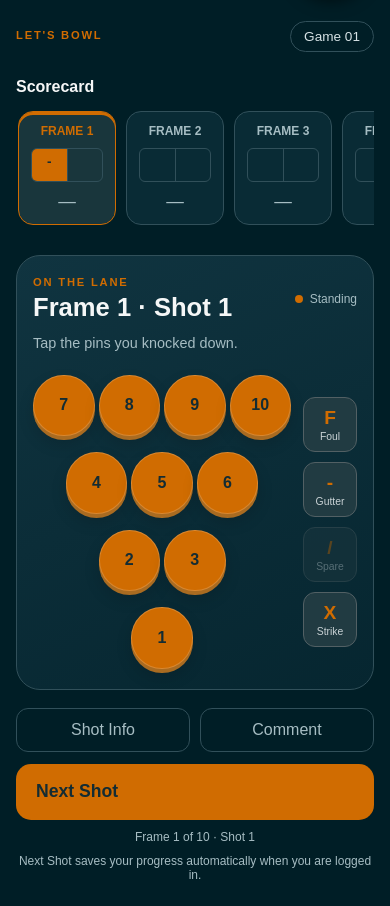
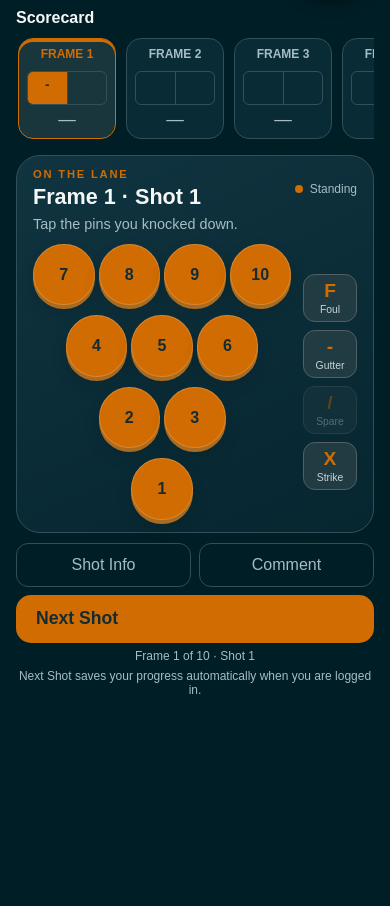
Before and after one commit to ahellmann201/RevCapstoneFa26, a website built with Vite: page frontend/game.html in a window 390 px wide. Shown: the part 83-989 px from the top of the page. After the commit the page ends 844 px from the top, so only its background shows below. Built offline with nearby package versions, Linux system fonts and the light colour scheme; no server answers.

Commit message:
Game page now fits better on phone

```diff
--- a/frontend/css/game.css
+++ b/frontend/css/game.css
@@ -28,7 +28,7 @@
     --tap-highlight-color: transparent;
     --body-min-height: 100dvh;
     --content-width: min(100%, 720px);
-    --content-padding-block: 24px;
+    --content-padding-block: 12px;
     --content-padding-inline: 16px;
     --content-padding-bottom: calc(var(--content-padding-block) + env(safe-area-inset-bottom));
     --heading-gap: 12px;
@@ -42,36 +42,36 @@
     --badge-padding-inline: 13px;
     --badge-radius: 999px;
     --badge-size: 0.85rem;
-    --section-bottom-gap: 12px;
+    --section-bottom-gap: 8px;
     --section-title-size: 1rem;
     --label-size: 0.75rem;
     --scroll-gap: 10px;
     --scroll-padding-block-start: 3px;
     --scroll-padding-inline: 2px;
-    --scroll-padding-block-end: 12px;
+    --scroll-padding-block-end: 6px;
     --frame-width: 98px;
-    --frame-padding: 12px;
+    --frame-padding: 8px;
     --frame-radius: 15px;
     --current-frame-inset: 3px;
     --rolls-radius: 6px;
     --roll-padding-block: 5px;
     --roll-min-height: 32px;
-    --frame-total-gap: 9px;
+    --frame-total-gap: 4px;
     --frame-total-size: 1.1rem;
-    --lane-top-gap: 18px;
-    --lane-padding-block: 20px;
+    --lane-top-gap: 10px;
+    --lane-padding-block: 12px;
     --lane-padding-inline: 16px;
     --lane-radius: 24px;
-    --lane-heading-size: 1.6rem;
+    --lane-heading-size: 1.35rem;
     --legend-gap: 7px;
     --legend-dot-size: 8px;
-    --hint-top-gap: 12px;
-    --hint-bottom-gap: 24px;
+    --hint-top-gap: 6px;
+    --hint-bottom-gap: 12px;
     --hint-size: 0.9rem;
     --controls-column: 54px;
-    --rack-gap-block: 16px;
+    --rack-gap-block: 10px;
     --rack-gap-inline: 4px;
-    --rack-max-width: 390px;
+    --rack-max-width: 300px;
     --pin-outline-width: 1px;
     --pin-outline-color: rgb(255 255 255 / 18%);
     --pin-radius: 50%;
@@ -84,21 +84,21 @@
     --pin-selected-shadow-y: 2px;
     --pin-selected-offset: 2px;
     --transition-duration: 0.15s;
-    --shot-gap: 10px;
+    --shot-gap: 8px;
     --shot-button-gap: 2px;
-    --shot-min-height: 55px;
+    --shot-min-height: 48px;
     --shot-radius: 12px;
     --shot-symbol-size: 1.2rem;
     --shot-label-size: 0.65rem;
     --note-top-gap: 24px;
-    --footer-top-gap: 18px;
+    --footer-top-gap: 10px;
     --action-min-height: 44px;
-    --next-min-height: 56px;
+    --next-min-height: 48px;
     --next-padding-block: 12px;
     --next-padding-inline: 20px;
     --next-radius: 15px;
     --next-font-size: 1.1rem;
-    --status-top-gap: 10px;
+    --status-top-gap: 6px;
     --focus-outline-width: 2px;
     --focus-outline-offset: 4px;
     --pin-disabled-opacity: 0.55;
--- a/frontend/game.html
+++ b/frontend/game.html
@@ -15,14 +15,6 @@
     <navbar></navbar>
 
     <main class="game_page">
-        <header class="game_heading">
-            <div>
-                <p class="game_eyebrow">LET'S BOWL</p>
-            </div>
-
-            <span class="game_badge">Game 01</span>
-        </header>
-
         <section class="score_section" aria-labelledby="score_title">
             <div class="section_heading">
                 <h2 id="score_title">Scorecard</h2>
--- a/frontend/js/game.js
+++ b/frontend/js/game.js
@@ -72,6 +72,7 @@ let busy = false;
 let loading = Boolean(requestedDatabaseId || database.game);
 let databaseMessage = "";
 let viewingFrame = null;
+let viewingShot = 1;
 let loadFailed = false;
 
 function confirmedFrames() {
@@ -118,7 +119,6 @@ async function saveToDatabase() {
             url.searchParams.set("game_id", database.game.game_id);
             window.history.replaceState(null, "", url);
         }
-        document.querySelector(".game_badge").textContent = `Game ${database.game.game_number}`;
     } catch (error) {
         database.blocked = true;
         databaseMessage = database.game
@@ -245,8 +245,20 @@ for (let frame = 1; frame <= FRAME_COUNT; frame++) {
     frameStrip.appendChild(card);
     card.addEventListener("click", () => {
         if (busy || loading || loadFailed || frame > currentFrame) return;
-        viewingFrame = frame === currentFrame ? null : frame;
+        viewingFrame = frame;
+        viewingShot = 1;
         updateFrame();
+    });
+    card.querySelectorAll(".frame_rolls span").forEach((cell, index) => {
+        cell.addEventListener("click", (event) => {
+            event.stopPropagation();
+            if (busy || loading || loadFailed || frame > currentFrame) return;
+            const shot = getFrameShots(frameId)[index];
+            if (!shot || (frame === currentFrame && index + 1 > currentShot)) return;
+            viewingFrame = frame;
+            viewingShot = index + 1;
+            updateFrame();
+        });
     });
 }
 // Pin positions: back row to front row.
@@ -301,7 +313,7 @@ pinLayout.forEach(({ number, row, column }) => {
 function updateFrame() {
     const displayedFrame = viewingFrame ?? currentFrame;
     const displayedShots = getFrameShots(frames[displayedFrame - 1].id);
-    const displayedShot = viewingFrame === null ? currentShot : displayedShots.length;
+    const displayedShot = viewingFrame === null ? currentShot : viewingShot;
     const startingPins = getStartingPins(displayedFrame, displayedShot);
     const leave = getPinLeave(displayedShots[displayedShot - 1]) ?? startingPins;
 
@@ -507,7 +519,7 @@ function renderScorecard() {
         card.querySelectorAll(".frame_rolls span").forEach((cell, index) => {
             const shotNumber = index + 1;
             const shotId = shots[index];
-            const active = viewingFrame === null && isCurrent && shotNumber === currentShot;
+            const active = isCurrent && shotNumber === (viewingFrame === null ? currentShot : viewingShot);
 
             cell.classList.toggle("is_current_shot", active && !gameFinished);
             cell.textContent = "";
@@ -519,7 +531,7 @@ function renderScorecard() {
             const leave = getPinLeave(shotId);
 
             // Preview the active shot before Next confirms it.
-            if (!result && active && leave !== null) {
+            if (!result && active && viewingFrame === null && leave !== null) {
                 const startingPins = getStartingPins(frameNumber, shotNumber);
 
                 result = {
@@ -712,7 +724,6 @@ async function restoreDatabaseProgress() {
         database.blocked = false;
         delete database.error;
         databaseMessage = "Database progress loaded.";
-        document.querySelector(".game_badge").textContent = `Game ${saved.game.game_number}`;
     } catch (error) {
         database.blocked = true;
         loadFailed = true;
@@ -748,7 +759,7 @@ document.getElementById("comment_button").addEventListener("click", () => {
         commentShot.append(option);
     });
     if (!shots.length) return;
-    commentShot.value = shots[Math.min(currentShot - 1, shots.length - 1)];
+    commentShot.value = shots[Math.min((viewingFrame === null ? currentShot : viewingShot) - 1, shots.length - 1)];
     commentStatus.textContent = "";
     showShotComment();
     commentDialog.showModal();
```
Also changed, not shown: frontend/js/test/game.test.js (+15 -0 lines).
